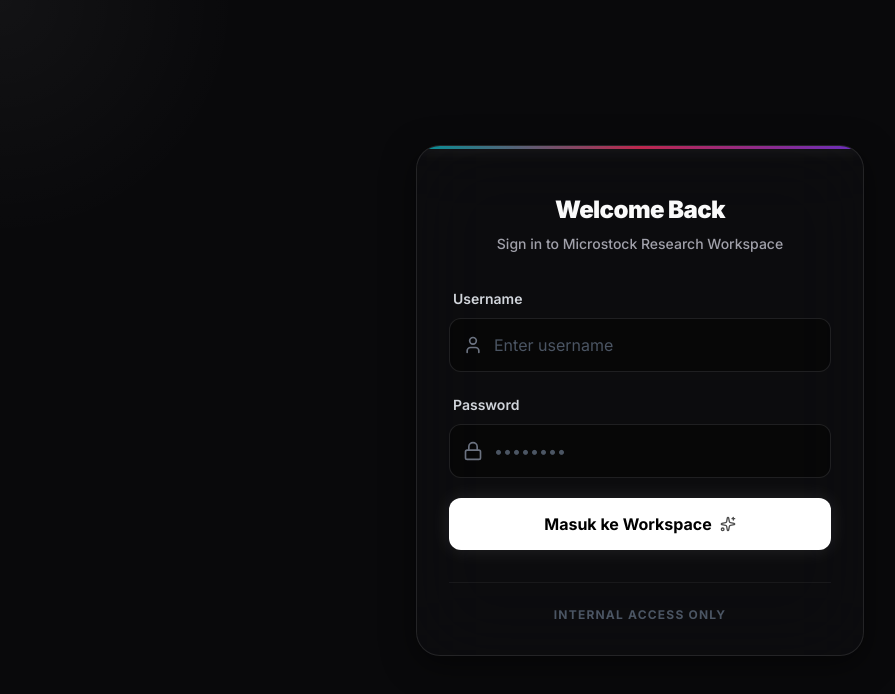
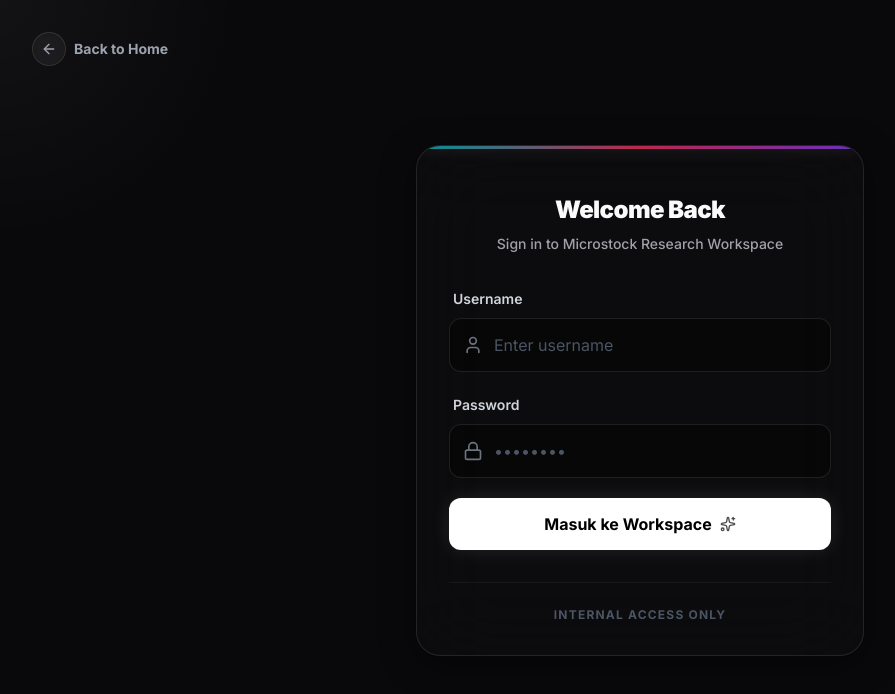
Before and after one commit to andimaulana27/my-tools, a Next.js app: page /login in a window 1280 px wide. Shown: the top 694 px of the page, without its empty margins (0-895 px from the left). Built offline with nearby package versions, Linux system fonts and the light colour scheme; no server answers.

Commit message:
update logina

```diff
--- a/src/app/login/page.tsx
+++ b/src/app/login/page.tsx
@@ -3,9 +3,10 @@
 
 import { useState, useEffect } from "react";
 import { useRouter } from "next/navigation";
+import Link from "next/link";
 import { supabase } from "@/lib/supabase";
 import { motion } from "framer-motion";
-import { Loader2, Lock, User, Sparkles } from "lucide-react";
+import { Loader2, Lock, User, Sparkles, ArrowLeft } from "lucide-react";
 
 // Variabel Konfigurasi untuk Elemen Latar Belakang Melayang
 const floatingShapes = [
@@ -85,6 +86,24 @@ export default function LoginPage() {
   return (
     <div className="min-h-screen flex items-center justify-center relative overflow-hidden bg-background p-4 antialiased">
 
+      {/* Tombol Kembali ke Home (Floating Top Left) */}
+      <motion.div
+        initial={{ opacity: 0, x: -20 }}
+        animate={{ opacity: 1, x: 0 }}
+        transition={{ duration: 0.5, delay: 0.2 }}
+        className="absolute top-6 left-6 md:top-8 md:left-8 z-50"
+      >
+        <Link
+          href="/"
+          className="flex items-center gap-2 text-sm font-bold text-gray-400 hover:text-white transition-colors group"
+        >
+          <div className="p-2 bg-white/5 rounded-full border border-white/10 group-hover:bg-white/10 transition-colors shadow-inner">
+            <ArrowLeft className="w-4 h-4 group-hover:-translate-x-1 transition-transform" />
+          </div>
+          Back to Home
+        </Link>
+      </motion.div>
+
       {/* Efek Mouse Following (Senter Interaktif) */}
       <div
         className="pointer-events-none fixed inset-0 z-30 transition-opacity duration-300 mix-blend-screen"
@@ -130,7 +149,7 @@ export default function LoginPage() {
       <motion.div
         initial={{ opacity: 0, y: 30 }}
         animate={{ opacity: 1, y: 0 }}
-        transition={{ duration: 0.6, ease: [0.22, 1, 0.36, 1] }} // Custom ease-out expo
+        transition={{ duration: 0.6, ease: [0.22, 1, 0.36, 1] }}
         className="w-full max-w-md relative z-10"
       >
 
@@ -165,7 +184,7 @@ export default function LoginPage() {
               <label className="text-sm font-semibold text-gray-300 ml-1">Username</label>
               <motion.div
                 className="relative group/input"
-                whileFocus={{ scale: 1.02 }} // BARU: Animasi Scaling saat Fokus
+                whileFocus={{ scale: 1.02 }}
                 transition={{ duration: 0.2 }}
               >
                 <motion.div
@@ -190,7 +209,7 @@ export default function LoginPage() {
               <label className="text-sm font-semibold text-gray-300 ml-1">Password</label>
               <motion.div
                 className="relative group/input"
-                whileFocus={{ scale: 1.02 }} // BARU: Animasi Scaling saat Fokus
+                whileFocus={{ scale: 1.02 }}
                 transition={{ duration: 0.2 }}
               >
                 <motion.div
@@ -215,8 +234,8 @@ export default function LoginPage() {
               type="submit"
               disabled={loading}
               className="w-full relative mt-6 bg-white text-black font-bold rounded-xl py-3.5 flex items-center justify-center disabled:opacity-70 disabled:cursor-not-allowed shadow-[0_0_20px_rgba(255,255,255,0.1)] overflow-hidden group/btn"
-              whileHover={{ scale: 1.01, transition: { duration: 0.2 } }} // BARU: Hover Scale halus
-              whileTap={{ scale: 0.98 }} // BARU: Efek Membal saat Diklik
+              whileHover={{ scale: 1.01, transition: { duration: 0.2 } }}
+              whileTap={{ scale: 0.98 }}
             >
               {/* BARU: Efek Shimmer Kilauan saat Hover */}
               <div className="absolute inset-0 w-full h-full transform -translate-x-full group-hover/btn:translate-x-full bg-gradient-to-r from-transparent via-black/10 to-transparent transition-transform duration-700 ease-in-out" style={{ transitionDelay: '0.1s' }} />
```
